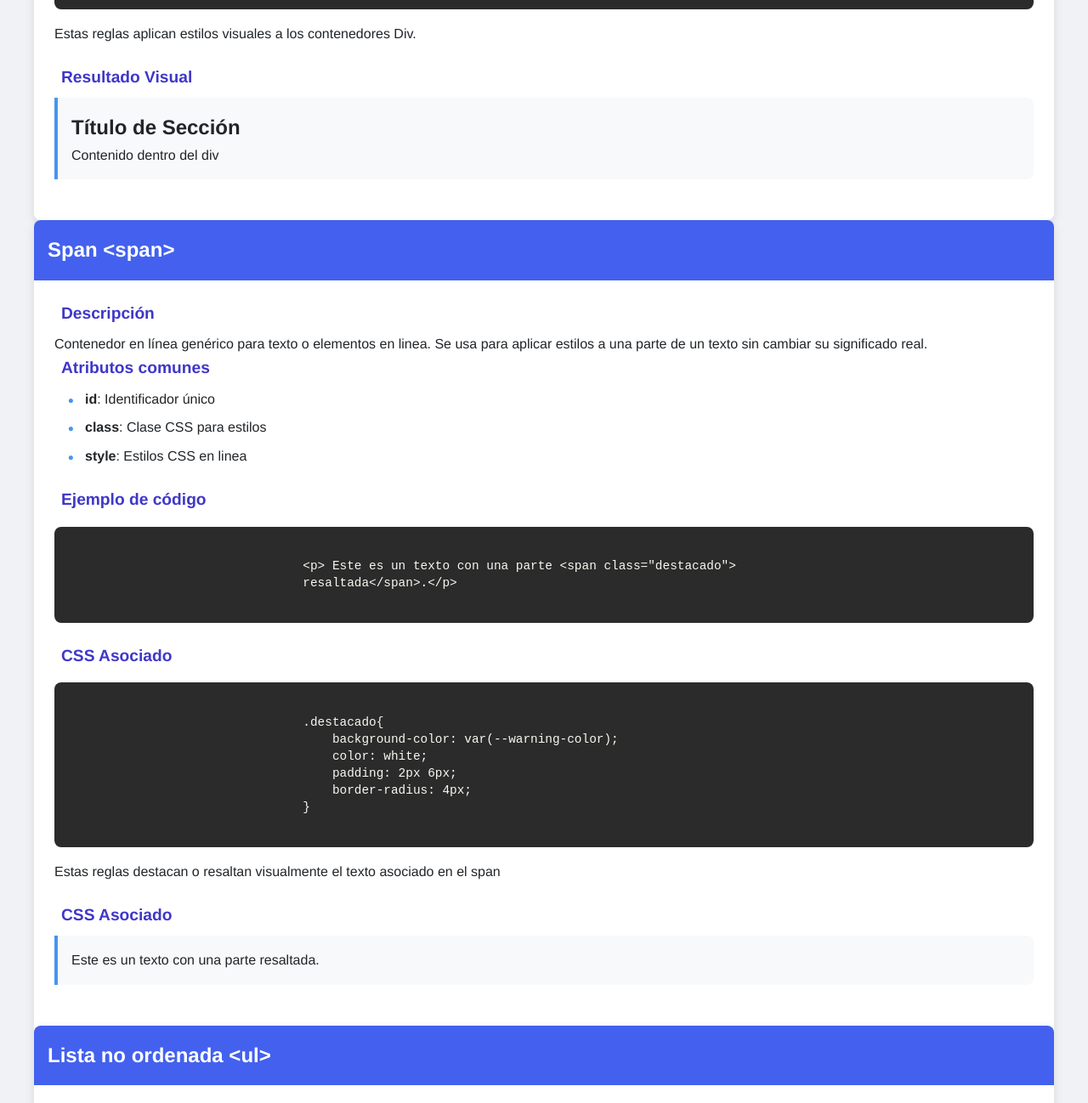
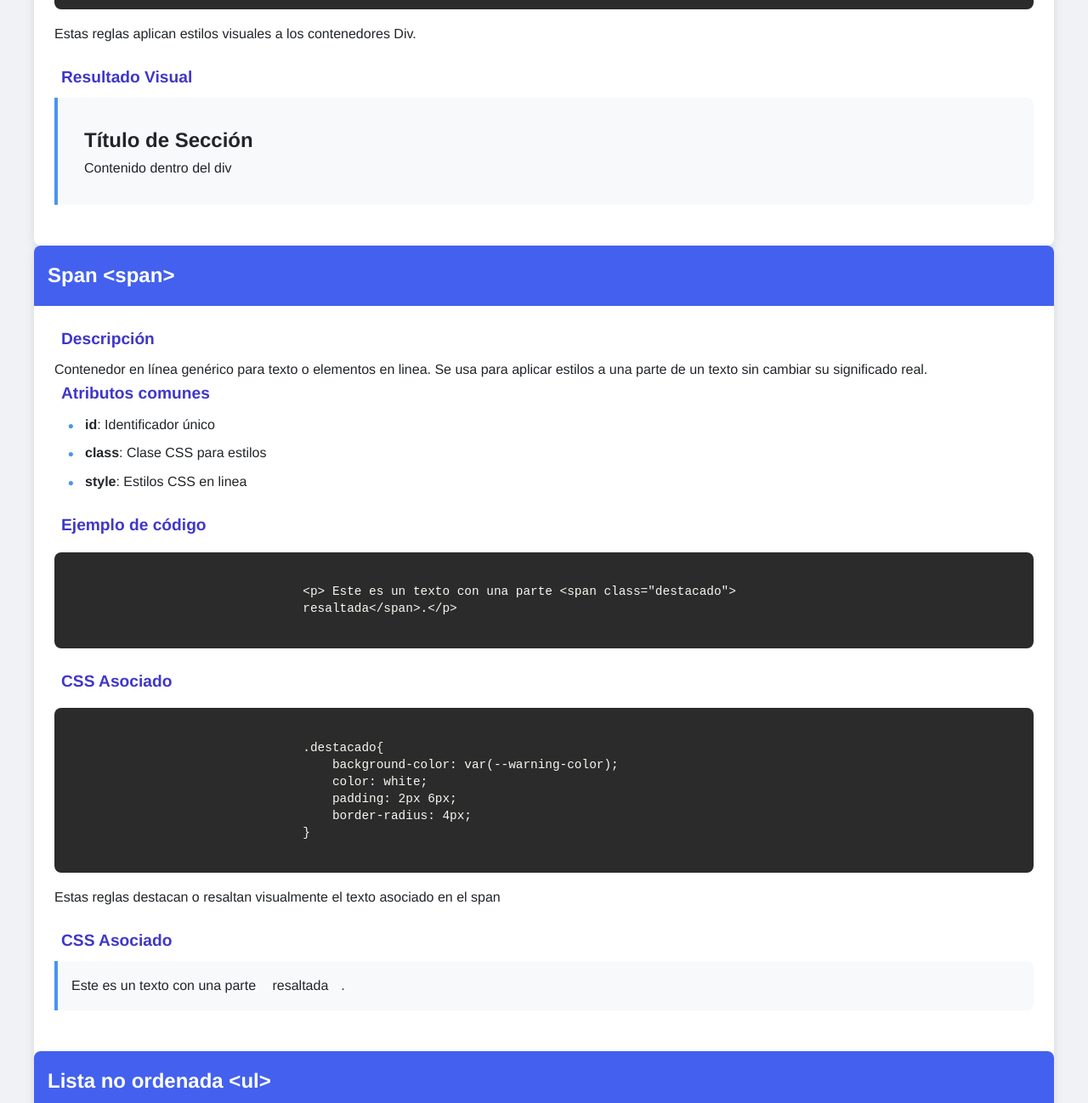
Before and after one commit to XllZScorpionllX/MantenimientoVehiculos, a plain HTML site: page index.html in a window 1280 px wide. Shown: the part 3140-4438 px from the top of the page at 85% size. Drawn offline with Linux system fonts and the light colour scheme.

Commit message:
Update style.css

```diff
--- a/css/style.css
+++ b/css/style.css
@@ -214,3 +214,17 @@ footer {
         margin: 5px 0;
     }
 }
+
+/*CSS PARA DEMOSTRACIONES*/
+.example-div{
+background-color: var(-Success-color-);
+padding: 15px;
+border-radius: var(-border-radius-);
+margin: 10px, 0;
+}
+.example-span{
+background-color: var(-Warning-color-);
+padding: 15px;
+border-radius: var(-border-radius-);
+margin: 10px, 0;
+}
```
